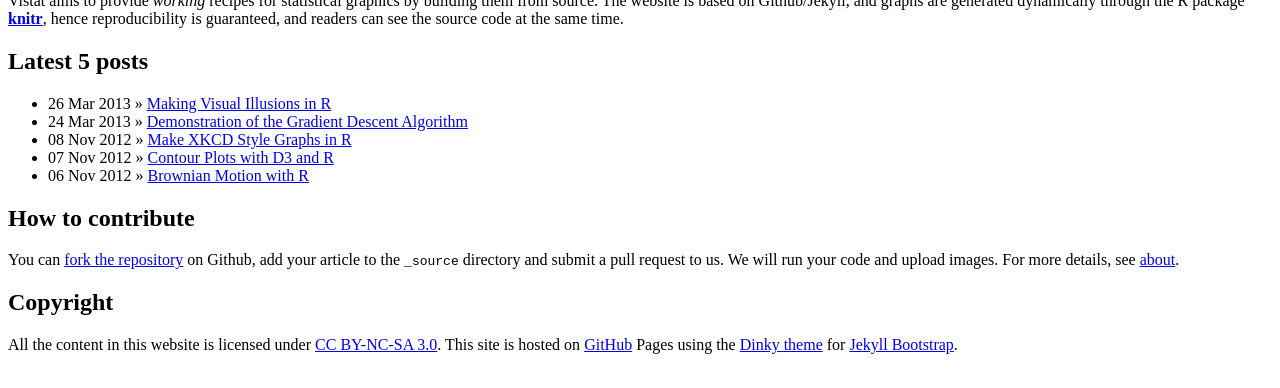
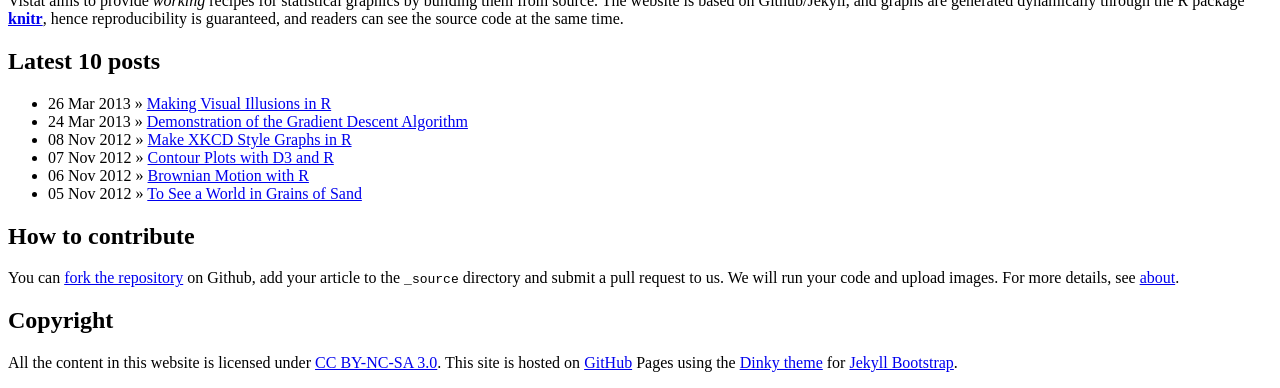
Before and after one commit to yulijia/vistat, a Jekyll site: the page built from index.md, in a window 1280 px wide, cut to the strip 758-1146 px from the top of the page. Built offline with Jekyll 4.4.1, drawn with Linux system fonts in a browser that asks for light colours.

Commit message:
list latest 10 post in homepage instead of 5

```diff
--- a/index.md
+++ b/index.md
@@ -10,10 +10,10 @@
 
 Vistat aims to provide _working_ recipes for statistical graphics by building them from source. The website is based on Github/Jekyll, and graphs are generated dynamically through the R package [**knitr**](http://yihui.name/knitr), hence reproducibility is guaranteed, and readers can see the source code at the same time.
 
-## Latest 5 posts
+## Latest 10 posts
 
 <ul class="posts">
-  {% for post in site.posts limit:5 %}
+  {% for post in site.posts limit:10 %}
     <li><span>{{ post.date | date_to_string }}</span> &raquo; <a href="{{ BASE_PATH }}{{ post.url }}">{{ post.title }}</a></li>
   {% endfor %}
 </ul>
```
